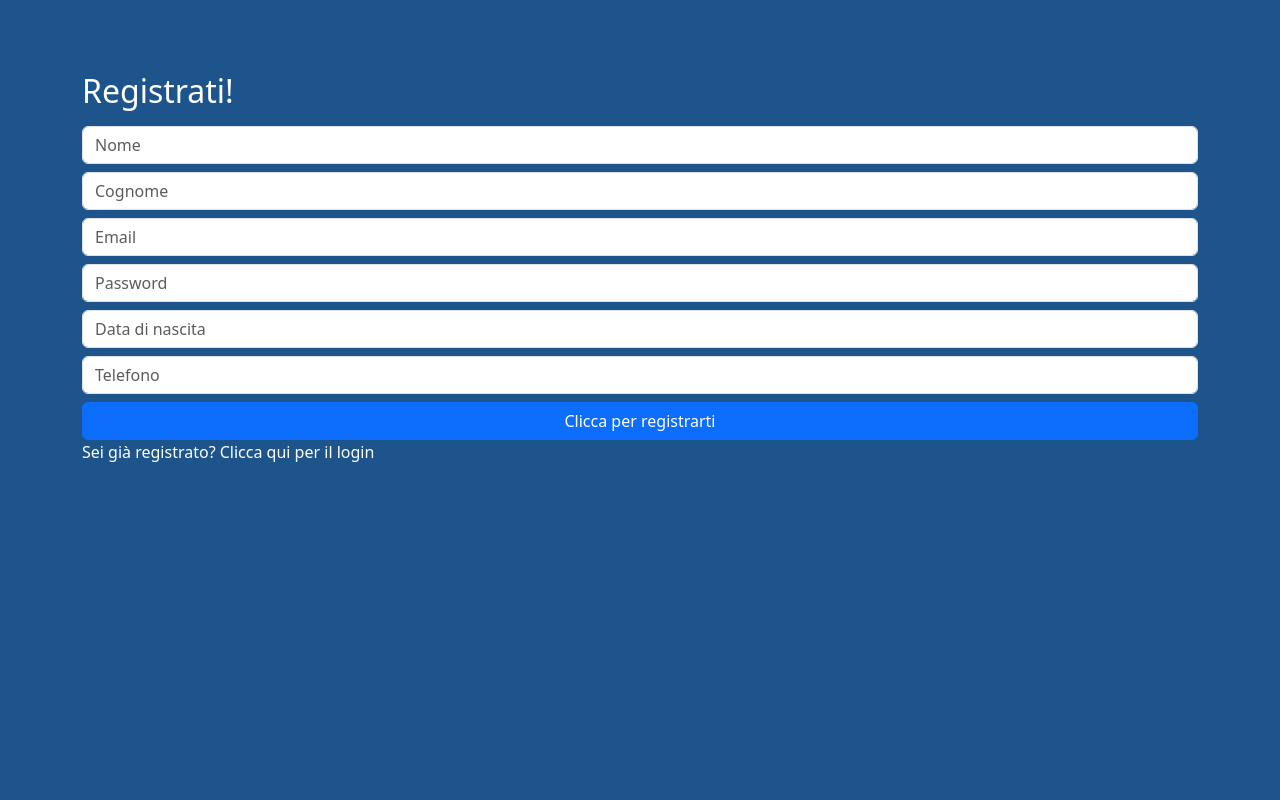
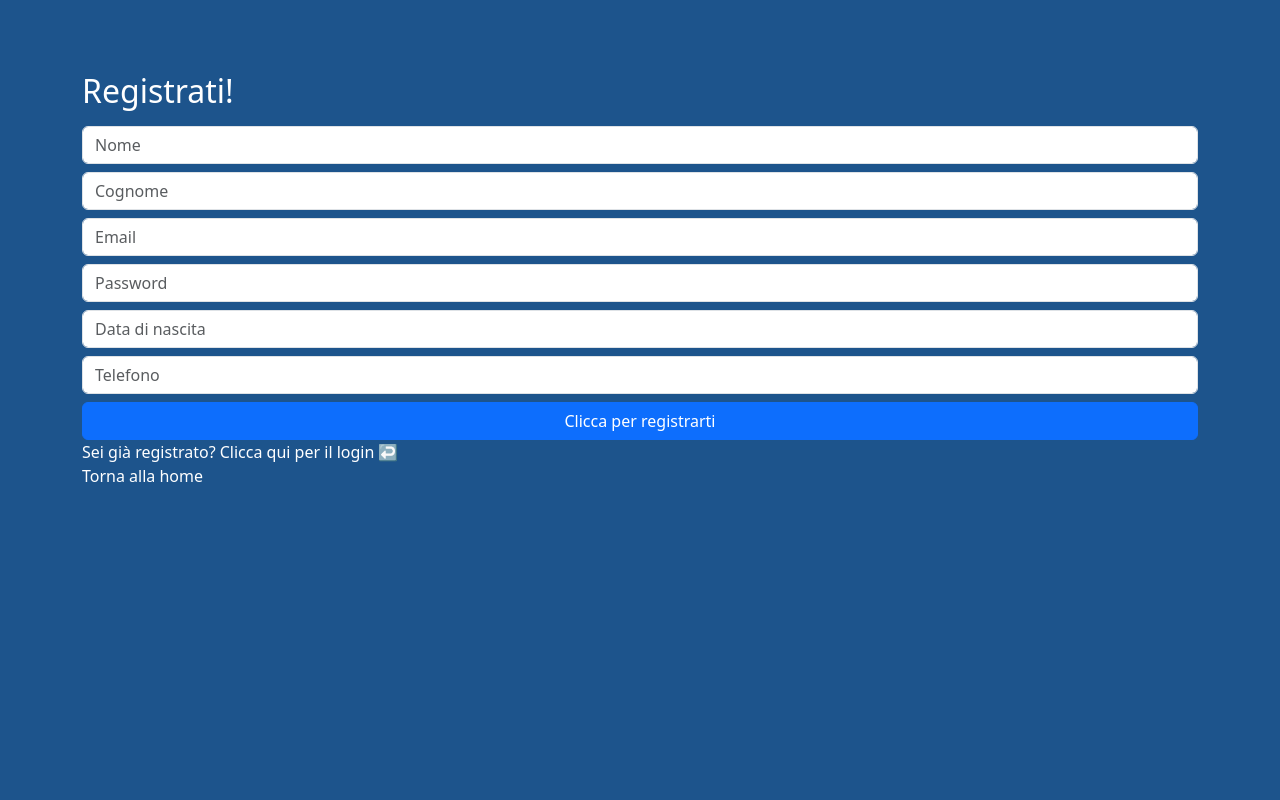
Before and after one commit to Zerbo13/Capstone-Frontend, a React (Vite) app: page /register in a window 1280 px wide. Shown: the top 800 px of the page. Built offline with nearby package versions, Linux system fonts and the light colour scheme.

Commit message:
update register and login

```diff
--- a/src/Components/Login.jsx
+++ b/src/Components/Login.jsx
@@ -100,7 +100,9 @@ useEffect(() => {
 
         <Link to="/register" className="text-decoration-none mt-2 d-block text-white">
           Non sei ancora registrato? Clicca qui per registrarti
-        </Link>
+        </Link><br></br>
+        <Link to="/home" className="text-decoration-none text-white mt-o">Torna alla home ↩️</Link>
+
       </form>
     </div>
   );
--- a/src/Components/Register.jsx
+++ b/src/Components/Register.jsx
@@ -73,7 +73,9 @@ function Register(){
                     ... form, telefono: e.target.value})} />
 
                     <button className="btn btn-primary w-100">Clicca per registrarti</button>
-                    <Link to="/login" className="text-decoration-none text-white">Sei già registrato? Clicca qui per il login</Link>
+                    <Link to="/login" className="text-decoration-none text-white">Sei già registrato? Clicca qui per il login ↩️</Link><br></br>
+                    <Link to="/home" className="text-decoration-none text-white mt-0">Torna alla home</Link>
+
                  </form>
         </div>
     );
```
